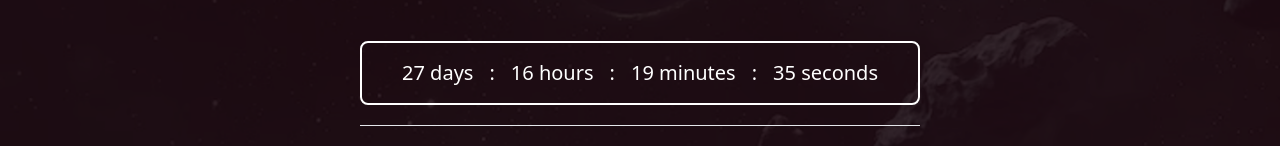
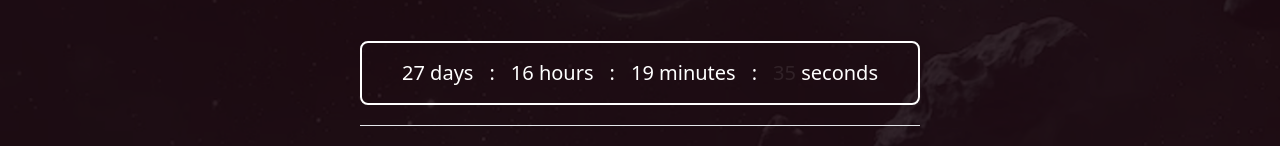
Before and after one commit to umersheikh1986/GenTOP-1, a Next.js app: page / in a window 1280 px wide. Shown: the part 449-595 px from the top of the page. Built offline with nearby package versions, Linux system fonts and the light colour scheme.

Commit message:
blink animation added

```diff
--- a/src/app/component/HeroSection.tsx
+++ b/src/app/component/HeroSection.tsx
@@ -146,7 +146,7 @@ function HeroSection() {
               </div>
               <span className="">:</span>
               <div className="gap-2">
-                <span className="">{seconds}</span>
+                <span className="animate-blink">{seconds}</span>
                 <span className=""> seconds</span>
               </div>
             </div>
```
